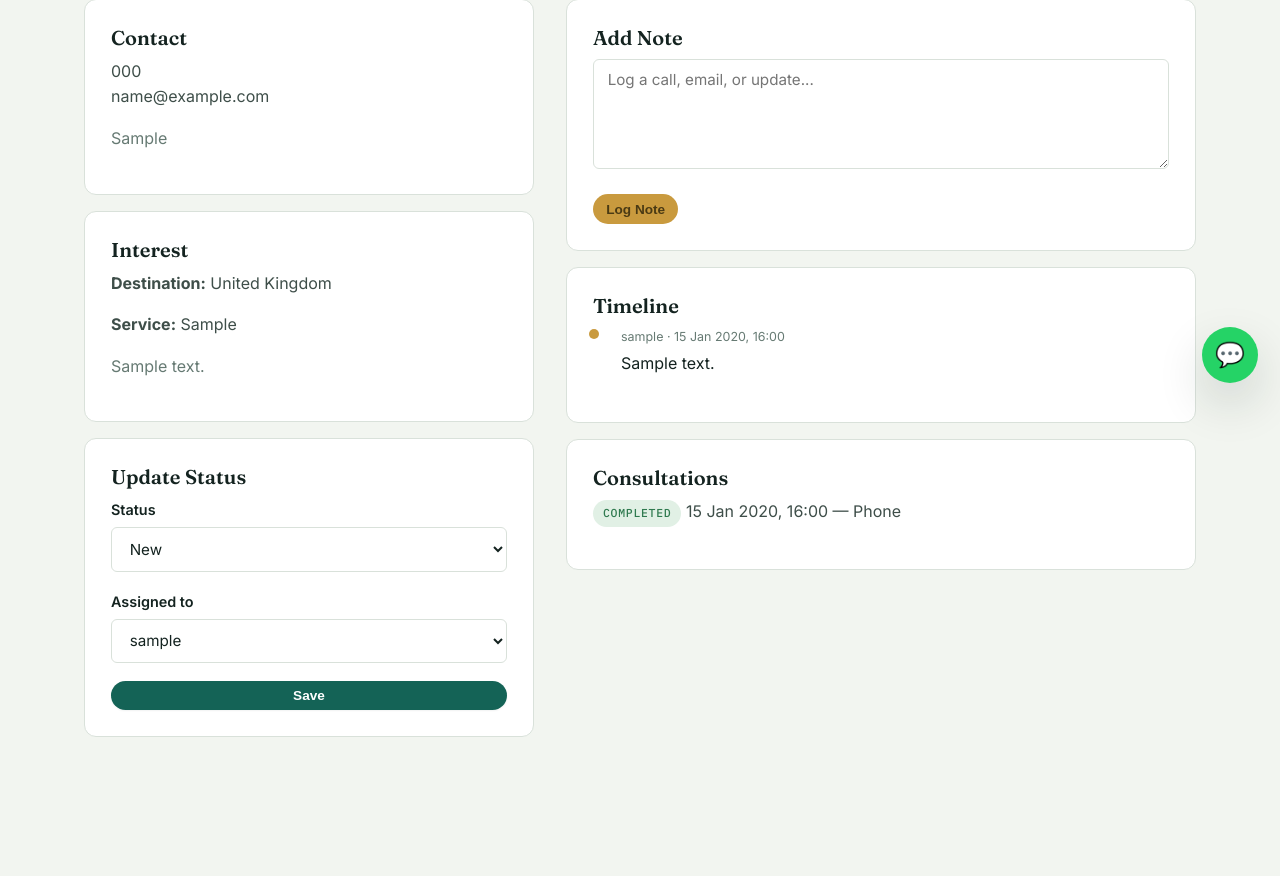
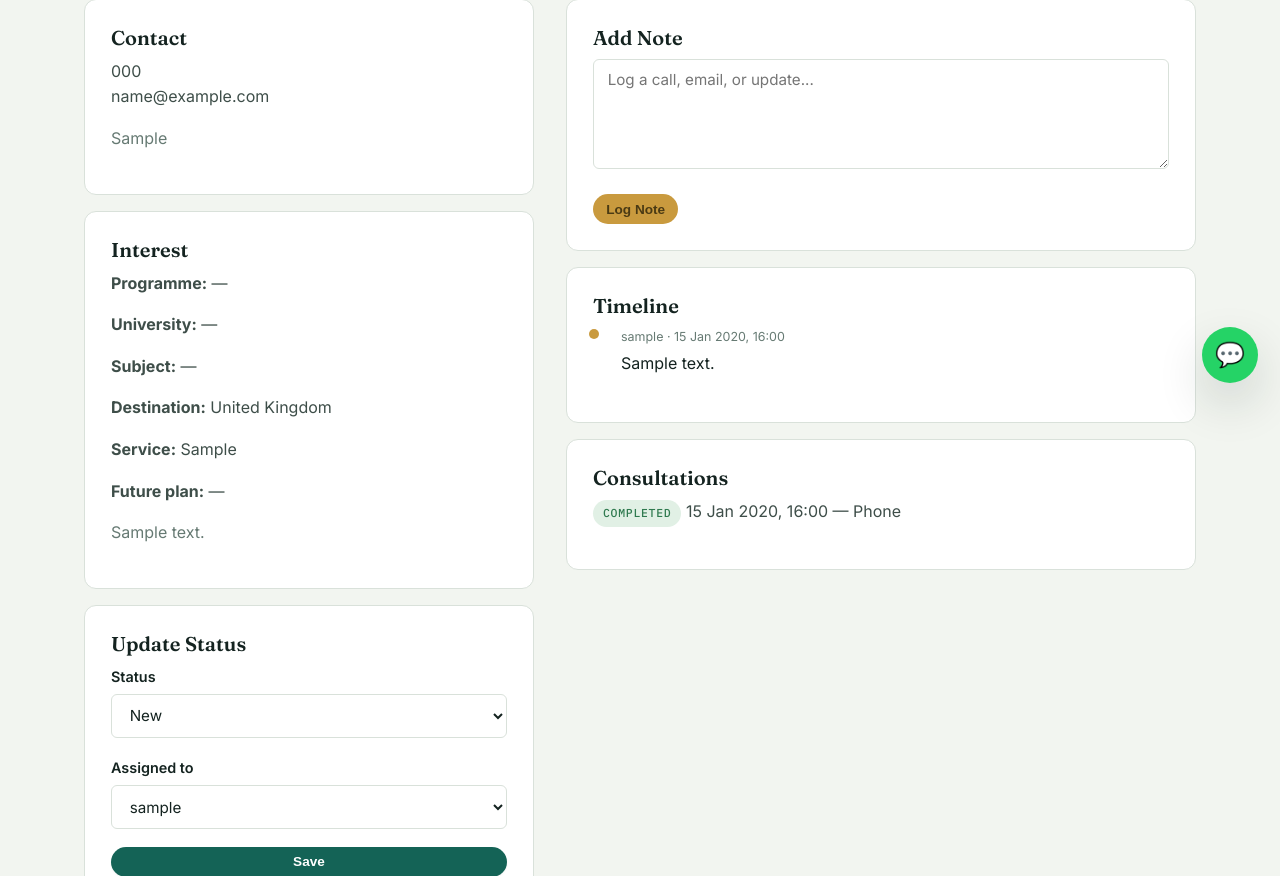
Before and after one commit to iceslice/taqwa, a Django app: page /en/leads/crm/1/ in a window 1280 px wide. Shown: the part 395-1271 px from the top of the page. Run offline with Django 5.2, Linux system fonts and the light colour scheme; a user stored in the database is signed in; tables that the repository leaves empty hold one stand-in row (values such as "Sample post"); some libraries are stand-ins or nearby versions.

Commit message:
Add programme, university, subject, future plan fields to lead form, admin, CRM detail, and email notification

```diff
--- a/leads/forms.py
+++ b/leads/forms.py
@@ -1,16 +1,29 @@
 from django import forms
 from .models import Lead, LeadNote
 
+# class LeadCaptureForm(forms.ModelForm):
+#     """Public-facing form — used on Contact / Free Consultation pages."""
+#     class Meta:
+#         model = Lead
+#         fields = [
+#             "full_name", "email", "phone", "country_of_residence",
+#             "preferred_destination", "interested_service", "message",
+#         ]
+#         widgets = {
+#             "message": forms.Textarea(attrs={"rows": 4}),
+#         }
+
 class LeadCaptureForm(forms.ModelForm):
-    """Public-facing form — used on Contact / Free Consultation pages."""
     class Meta:
         model = Lead
         fields = [
-            "full_name", "email", "phone", "country_of_residence",
-            "preferred_destination", "interested_service", "message",
+            "full_name", "email", "phone", "programme", "university",
+            "subject", "future_plan", "preferred_destination",
+            "interested_service", "message",
         ]
         widgets = {
             "message": forms.Textarea(attrs={"rows": 4}),
+            "future_plan": forms.Textarea(attrs={"rows": 3}),
         }
 
 class LeadStatusForm(forms.ModelForm):
--- a/leads/views.py
+++ b/leads/views.py
@@ -38,13 +38,29 @@ def capture_lead(request):
 #             fail_silently=True,
 #         )
 
+# def _notify_staff_new_lead(lead):
+#     if settings.EMAIL_HOST_USER:
+#         send_mail(
+#             subject=f"New lead: {lead.full_name}",
+#             message=f"New consultation request from {lead.full_name} ({lead.phone}, {lead.email}).\n\n"
+#                     f"Destination: {lead.get_preferred_destination_display() or '—'}\n"
+#                     f"Service interest: {lead.interested_service or '—'}\n\n"
+#                     f"Message:\n{lead.message or '—'}",
+#             from_email=settings.DEFAULT_FROM_EMAIL,
+#             recipient_list=[settings.LEAD_NOTIFICATION_EMAIL],
+#             fail_silently=True,
+#         )
+
 def _notify_staff_new_lead(lead):
     if settings.EMAIL_HOST_USER:
         send_mail(
             subject=f"New lead: {lead.full_name}",
             message=f"New consultation request from {lead.full_name} ({lead.phone}, {lead.email}).\n\n"
-                    f"Destination: {lead.get_preferred_destination_display() or '—'}\n"
-                    f"Service interest: {lead.interested_service or '—'}\n\n"
+                    f"Programme: {lead.programme or '—'}\n"
+                    f"University: {lead.university or '—'}\n"
+                    f"Subject: {lead.subject or '—'}\n"
+                    f"Destination: {lead.get_preferred_destination_display() or '—'}\n\n"
+                    f"Future plan:\n{lead.future_plan or '—'}\n\n"
                     f"Message:\n{lead.message or '—'}",
             from_email=settings.DEFAULT_FROM_EMAIL,
             recipient_list=[settings.LEAD_NOTIFICATION_EMAIL],
--- a/templates/leads/crm_detail.html
+++ b/templates/leads/crm_detail.html
@@ -22,12 +22,23 @@
                     <p class="muted">{{ lead.country_of_residence|default:"—" }}</p>
                 </div>
 
-                <div class="card">
+                <!-- <div class="card">
                     <h3>{% trans "Interest" %}</h3>
                     <p><strong>{% trans "Destination:" %}</strong> {{ lead.get_preferred_destination_display|default:"—" }}</p>
                     <p><strong>{% trans "Service:" %}</strong> {{ lead.interested_service|default:"—" }}</p>
                     <p class="muted">{{ lead.message|default:"—"|linebreaksbr }}</p>
-                </div>
+                </div> -->
+
+                <div class="card">
+    <h3>{% trans "Interest" %}</h3>
+    <p><strong>{% trans "Programme:" %}</strong> {{ lead.programme|default:"—" }}</p>
+    <p><strong>{% trans "University:" %}</strong> {{ lead.university|default:"—" }}</p>
+    <p><strong>{% trans "Subject:" %}</strong> {{ lead.subject|default:"—" }}</p>
+    <p><strong>{% trans "Destination:" %}</strong> {{ lead.get_preferred_destination_display|default:"—" }}</p>
+    <p><strong>{% trans "Service:" %}</strong> {{ lead.interested_service|default:"—" }}</p>
+    <p><strong>{% trans "Future plan:" %}</strong> {{ lead.future_plan|default:"—"|linebreaksbr }}</p>
+    <p class="muted">{{ lead.message|default:"—"|linebreaksbr }}</p>
+</div>
 
                 <div class="card">
                     <h3>{% trans "Update Status" %}</h3>
```
Also changed, not shown: leads/admin.py (+10 -2 lines), templates/leads/capture_form.html (+24 -2 lines).
